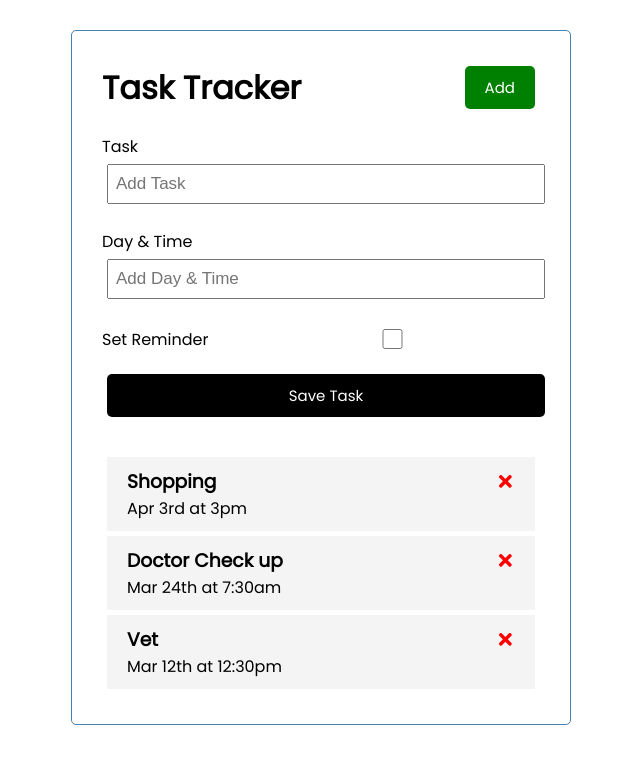
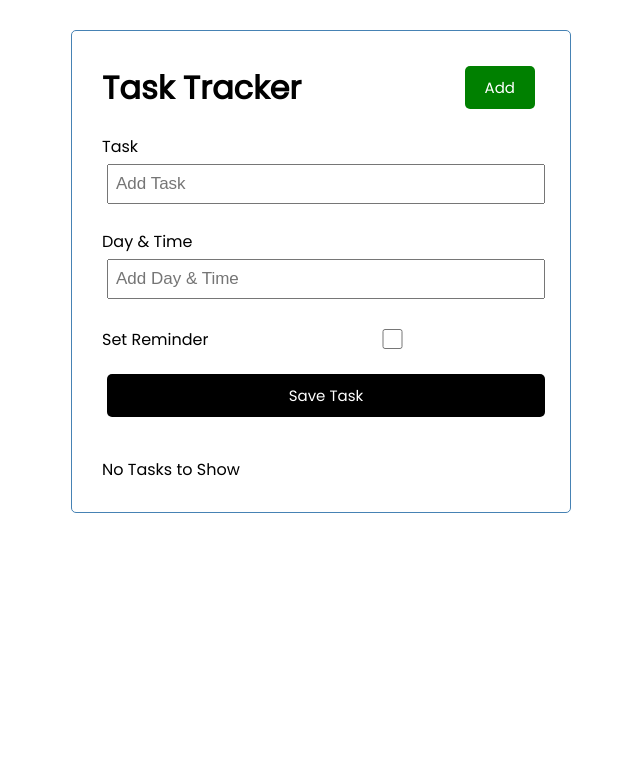
Before and after one commit to Shamoleambo/task-tracker, a React (Vite) app: page / in a window 1280 px wide. Shown: the top 764 px of the page, without its empty margins (319-959 px from the left). Built offline with nearby package versions, Linux system fonts and the light colour scheme.

Commit message:
feat: enable task addition

```diff
--- a/src/App.jsx
+++ b/src/App.jsx
@@ -4,16 +4,7 @@ import { Tasks } from './components/Tasks'
 import { AddTask } from './components/AddTask'
 
 function App() {
-  const [tasks, setTasks] = useState([
-    { id: 1, text: 'Shopping', day: 'Apr 3rd at 3pm', reminder: false },
-    {
-      id: 2,
-      text: 'Doctor Check up',
-      day: 'Mar 24th at 7:30am',
-      reminder: false
-    },
-    { id: 3, text: 'Vet', day: 'Mar 12th at 12:30pm', reminder: false }
-  ])
+  const [tasks, setTasks] = useState([])
 
   const deleteTask = (id) => {
     setTasks(tasks.filter((task) => task.id !== id))
@@ -27,11 +18,16 @@ function App() {
     )
   }
 
+  const addTask = (task) => {
+    const id = Math.floor(Math.random() * 100000) + 1
+    setTasks((prevState) => [...prevState, { id, ...task }])
+  }
+
   return (
     <>
       <div className='container'>
         <Header title='Task Tracker' />
-        <AddTask />
+        <AddTask onAddTask={addTask} />
         {tasks.length > 0 ? (
           <Tasks
             tasks={tasks}
--- a/src/components/AddTask.jsx
+++ b/src/components/AddTask.jsx
@@ -1,12 +1,30 @@
 import { useState } from 'react'
 
-export function AddTask() {
+export function AddTask({ onAddTask }) {
   const [text, setText] = useState('')
   const [day, setDay] = useState('')
   const [reminder, setReminder] = useState(false)
 
+  const onSubmit = (e) => {
+    e.preventDefault()
+
+    if (!text) {
+      alert('Please add a task')
+      return
+    }
+    if (!day) {
+      alert('Please add a day')
+      return
+    }
+
+    onAddTask({ text, day, reminder })
+    setText('')
+    setDay('')
+    setReminder(false)
+  }
+
   return (
-    <form className='add-form'>
+    <form className='add-form' onSubmit={onSubmit}>
       <div className='form-control'>
         <label htmlFor=''>Task</label>
         <input
@@ -29,7 +47,8 @@ export function AddTask() {
         <label htmlFor=''>Set Reminder</label>
         <input
           type='checkbox'
-          onClick={(e) => setReminder(e.currentTarget.checked)}
+          onChange={(e) => setReminder(e.currentTarget.checked)}
+          checked={reminder}
         />
       </div>
       <input type='submit' value='Save Task' className='btn btn-block' />
```
